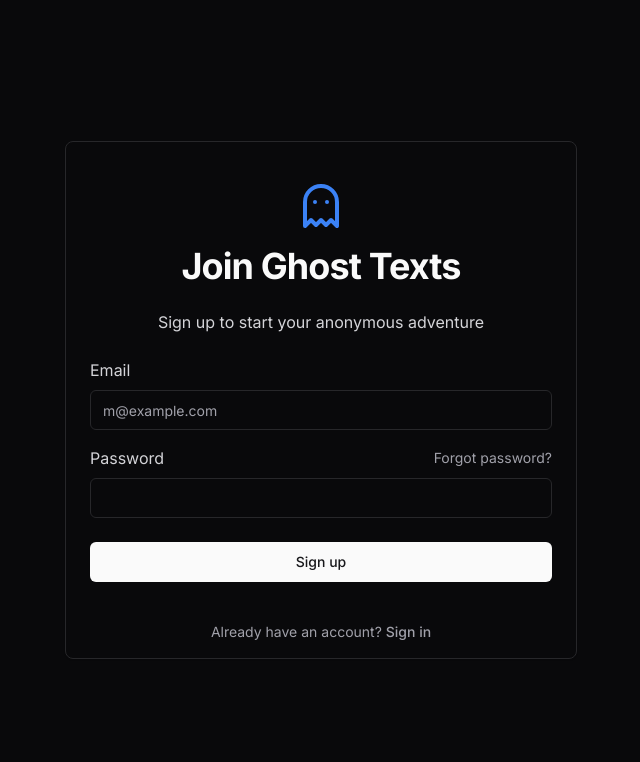
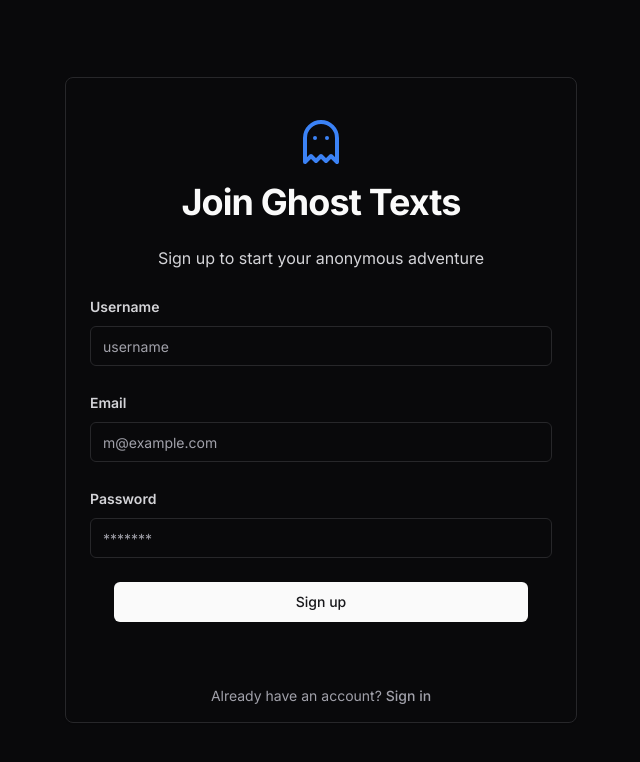
Before and after one commit to 13paras/ghost-texts, a Next.js app: page /sign-up in a window 1280 px wide. Shown: the top 762 px of the page, without its empty margins (319-959 px from the left). Built offline with nearby package versions, Linux system fonts and the light colour scheme.

Commit message:
added sign in and signup functionality

```diff
--- a/package.json
+++ b/package.json
@@ -34,6 +34,7 @@
     "sonner": "^1.5.0",
     "tailwind-merge": "^2.4.0",
     "tailwindcss-animate": "^1.0.7",
+    "usehooks-ts": "^3.1.0",
     "zod": "^3.23.8"
   },
   "devDependencies": {
--- a/src/app/(auth)/layout.tsx
+++ b/src/app/(auth)/layout.tsx
@@ -1,5 +1,5 @@
 export const metadata = {
-  title: "Next.js",
+  title: "Ghost Texts",
   description: "Generated by Next.js",
 };
 
--- a/src/app/(auth)/sign-in/page.tsx
+++ b/src/app/(auth)/sign-in/page.tsx
@@ -1,13 +1,59 @@
 "use client";
 
-import { MagicCard } from "@/components/magicui/magic-card";
 import { Button } from "@/components/ui/button";
 import { Card, CardContent, CardFooter } from "@/components/ui/card";
+import {
+  Form,
+  FormControl,
+  FormField,
+  FormItem,
+  FormLabel,
+  FormMessage,
+} from "@/components/ui/form";
 import { Input } from "@/components/ui/input";
+import { signinSchema } from "@/schemas/signIn.schema";
+import { zodResolver } from "@hookform/resolvers/zod";
+import { signIn } from "next-auth/react";
 import Link from "next/link";
+import { useRouter } from "next/navigation";
 import { SVGProps } from "react";
+import { useForm } from "react-hook-form";
+import { toast } from "sonner";
+import * as z from "zod";
+
+// TODO: Add signup form from aceternity ui
 
 const Login = () => {
+  const router = useRouter();
+
+  const form = useForm<z.infer<typeof signinSchema>>({
+    resolver: zodResolver(signinSchema),
+    defaultValues: {
+      identifier: "",
+      password: "",
+    },
+  });
+
+  // Next-auth provide sign in functionality by itself
+  const onSubmit = async (data: z.infer<typeof signinSchema>) => {
+    const result = await signIn("credentials", {
+      redirect: false,
+      identifier: data.identifier,
+      password: data.password,
+    });
+
+    if (result?.error) {
+      if (result.error === "CredentialsSignin") {
+        toast.error("Invalid credentials");
+      } else {
+        toast.error(result.error);
+      }
+    }
+
+    if (result?.url) {
+      router.push("/dashboard");
+    }
+  };
   return (
     <div className="flex min-h-[100dvh] w-full items-center justify-center bg-background px-4 py-12 sm:px-6 lg:px-8">
       <Card className="w-full max-w-lg py-4">
@@ -21,34 +67,53 @@ const Login = () => {
           </p>
         </div>
         <CardContent className="space-y-4">
-          <div className="space-y-2">
-            <label htmlFor="email">Email</label>
+          <Form {...form}>
+            <form onSubmit={form.handleSubmit(onSubmit)} className="space-y-8">
+              <FormField
+                control={form.control}
+                name="identifier"
+                render={({ field }) => (
+                  <FormItem>
+                    <FormLabel className="font-semibold text-base">
+                      Username/Email
+                    </FormLabel>
+                    <FormControl>
                       <Input
-              id="email"
-              type="email"
-              placeholder="m@example.com"
-              required
+                        type="text"
+                        placeholder="username/email"
+                        {...field}
                       />
-          </div>
-          <div className="space-y-2">
-            <div className="flex items-center justify-between">
-              <label htmlFor="password">Password</label>
-              <Link
-                href="#"
-                className="text-sm text-muted-foreground hover:underline"
-                prefetch={false}
-              >
-                Forgot password?
-              </Link>
-            </div>
-            <Input id="password" type="password" required />
-          </div>
-        </CardContent>
+                    </FormControl>
+
+                    <FormMessage />
+                  </FormItem>
+                )}
+              />
+              <FormField
+                control={form.control}
+                name="password"
+                render={({ field }) => (
+                  <FormItem>
+                    <FormLabel className="font-semibold text-base">
+                      Password
+                    </FormLabel>
+                    <FormControl>
+                      <Input placeholder="******" type="password" {...field} />
+                    </FormControl>
+
+                    <FormMessage />
+                  </FormItem>
+                )}
+              />
               <CardFooter>
                 <Button type="submit" className="w-full">
                   Sign in
                 </Button>
               </CardFooter>
+            </form>
+          </Form>
+        </CardContent>
+
         <div className="mt-4 text-center text-sm text-muted-foreground">
           Don&apos;t have an account?{" "}
           <Link
--- a/src/app/(auth)/sign-up/page.tsx
+++ b/src/app/(auth)/sign-up/page.tsx
@@ -4,18 +4,91 @@ import { MagicCard } from "@/components/magicui/magic-card";
 import { Button } from "@/components/ui/button";
 import { Card, CardContent, CardFooter } from "@/components/ui/card";
 import { Input } from "@/components/ui/input";
-import { userValidation } from "@/schemas/signup.schema";
+import { signupSchema, userValidation } from "@/schemas/signup.schema";
 import Link from "next/link";
-import { SVGProps } from "react";
+import { SVGProps, useEffect, useState } from "react";
 import { useForm } from "react-hook-form";
 import { z } from "zod";
+import { zodResolver } from "@hookform/resolvers/zod";
+import {
+  Form,
+  FormControl,
+  FormDescription,
+  FormField,
+  FormItem,
+  FormLabel,
+  FormMessage,
+} from "@/components/ui/form";
+import axios, { AxiosError } from "axios";
+import { toast } from "sonner";
+import { useDebounceCallback } from "usehooks-ts";
+import { ApiResponseType } from "@/types/ApiResponse";
+import { Loader2Icon } from "lucide-react";
+import { useRouter } from "next/navigation";
 
 const Signup = () => {
-  const formSchema = z.object({
-    username: userValidation,
+  const [username, setUsername] = useState<string>("");
+  const [usernameMessage, setUsernameMessage] = useState<string>("");
+  const [isCheckingUsername, setIsCheckingUsername] = useState<boolean>(false);
+  const [loading, setLoading] = useState<boolean>(false);
+  const [submittingResponse, setSubmittingResponse] = useState<boolean>(false);
+
+  const router = useRouter();
+
+  const debounced = useDebounceCallback(setUsername, 500);
+
+  const form = useForm<z.infer<typeof signupSchema>>({
+    resolver: zodResolver(signupSchema),
+    defaultValues: {
+      username: "",
+      email: "",
+      password: "",
+    },
   });
 
-  const form = useForm<z.infer<typeof formSchema>>();
+  useEffect(() => {
+    const checkUniqueUsername = async () => {
+      if (username) {
+        setIsCheckingUsername(true);
+        setUsernameMessage("");
+        try {
+          const response = await axios.post("/api/check-unique-username", {
+            username,
+          });
+          setUsernameMessage(response?.data?.message);
+        } catch (error) {
+          const axiosError = error as AxiosError<ApiResponseType>;
+          console.log("Axios UsernameError: ", axiosError);
+          setUsernameMessage(
+            axiosError.message ?? "Error while checking username"
+          );
+        } finally {
+          setIsCheckingUsername(false);
+        }
+      }
+    };
+    checkUniqueUsername();
+  }, [username]);
+
+  const onSubmit = async (data: z.infer<typeof signupSchema>) => {
+    setSubmittingResponse(true);
+    try {
+      const response = await axios.post("/api/sign-up", {
+        ...data,
+      });
+      if (response.status === 201) {
+        toast.success("User created successfully");
+        router.push("/dashboard");
+      }
+    } catch (error) {
+      const axiosError = error as AxiosError<ApiResponseType>;
+      console.log("OnSubmit axiosError: ", axiosError);
+      toast.error(axiosError.message ?? "Error while creating user");
+    } finally {
+      setSubmittingResponse(false);
+    }
+  };
+
   return (
     <div className="flex min-h-[100dvh] w-full items-center justify-center bg-background px-4 py-12 sm:px-6 lg:px-8">
       <Card className="w-full max-w-lg py-4">
@@ -29,34 +102,88 @@ const Signup = () => {
           </p>
         </div>
         <CardContent className="space-y-4">
-          <div className="space-y-2 text-zinc-300">
-            <label htmlFor="email">Email</label>
+          <Form {...form}>
+            <form
+              onSubmit={form.handleSubmit(onSubmit)}
+              className="space-y-6 text-zinc-400"
+            >
+              <FormField
+                control={form.control}
+                name="username"
+                render={({ field }) => (
+                  <FormItem>
+                    <FormLabel className="text-zinc-300 font-semibold">
+                      Username
+                    </FormLabel>
+                    <FormControl>
                       <Input
-              id="email"
+                        type="text"
+                        placeholder="username"
+                        onChange={(e) => {
+                          field.onChange(e);
+                          debounced(e.target.value);
+                        }}
+                      />
+                    </FormControl>
+                    {isCheckingUsername && (
+                      <Loader2Icon className="animate-spin " />
+                    )}
+                    <p
+                      className={`text-sm ${
+                        usernameMessage === "Username is available"
+                          ? "text-green-500"
+                          : "text-red-500"
+                      }`}
+                    >
+                      {username} {usernameMessage}
+                    </p>
+                    <FormMessage />
+                  </FormItem>
+                )}
+              />
+              <FormField
+                control={form.control}
+                name="email"
+                render={({ field }) => (
+                  <FormItem>
+                    <FormLabel className="text-zinc-300 font-semibold">
+                      Email
+                    </FormLabel>
+                    <FormControl>
+                      <Input
                         type="email"
                         placeholder="m@example.com"
-              required
+                        {...field}
                       />
-          </div>
-          <div className="space-y-2 text-zinc-300">
-            <div className="flex items-center justify-between">
-              <label htmlFor="password">Password</label>
-              <Link
-                href="#"
-                className="text-sm text-muted-foreground hover:underline"
-                prefetch={false}
-              >
-                Forgot password?
-              </Link>
-            </div>
-            <Input id="password" type="password" required />
-          </div>
-        </CardContent>
+                    </FormControl>
+                    <FormMessage />
+                  </FormItem>
+                )}
+              />
+              <FormField
+                control={form.control}
+                name="password"
+                render={({ field }) => (
+                  <FormItem>
+                    <FormLabel className="text-zinc-300 font-semibold">
+                      Password
+                    </FormLabel>
+                    <FormControl>
+                      <Input type="password" placeholder="*******" {...field} />
+                    </FormControl>
+                    <FormMessage />
+                  </FormItem>
+                )}
+              />
               <CardFooter>
                 <Button type="submit" className="w-full  ">
                   Sign up
                 </Button>
               </CardFooter>
+            </form>
+          </Form>
+        </CardContent>
+
         <div className="mt-4 text-center text-sm text-muted-foreground">
           Already have an account?{" "}
           <Link
--- a/src/app/api/auth/[...nextauth]/options.ts
+++ b/src/app/api/auth/[...nextauth]/options.ts
@@ -27,9 +27,9 @@ export const authOptions: NextAuthOptions = {
             throw new Error("No user found with this email");
           }
 
-          if (!user.isVerified) {
+          /* if (!user.isVerified) {
             throw new Error("Please verify your account first");
-          }
+          } */
 
           const isPasswordCorrect = await bcrypt.compare(
             credentials.password,
```
Also changed, not shown: src/app/(app)/dashboard/page.tsx (+88 -6 lines), src/components/Navbar.tsx (+15 -0 lines), 1 other file (tests, documents, lock files or other folders). Lines whose indentation alone changed are shown as unchanged.
